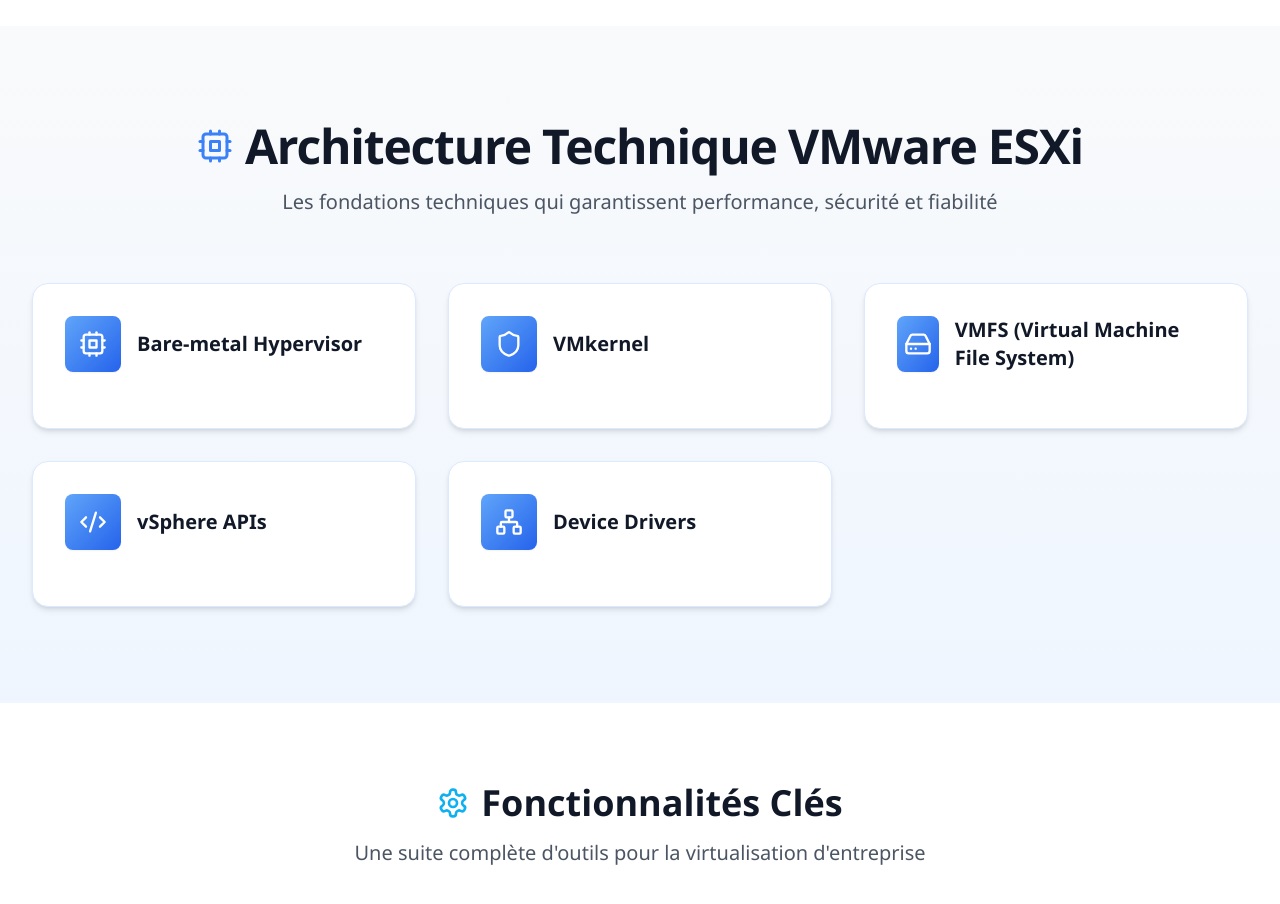
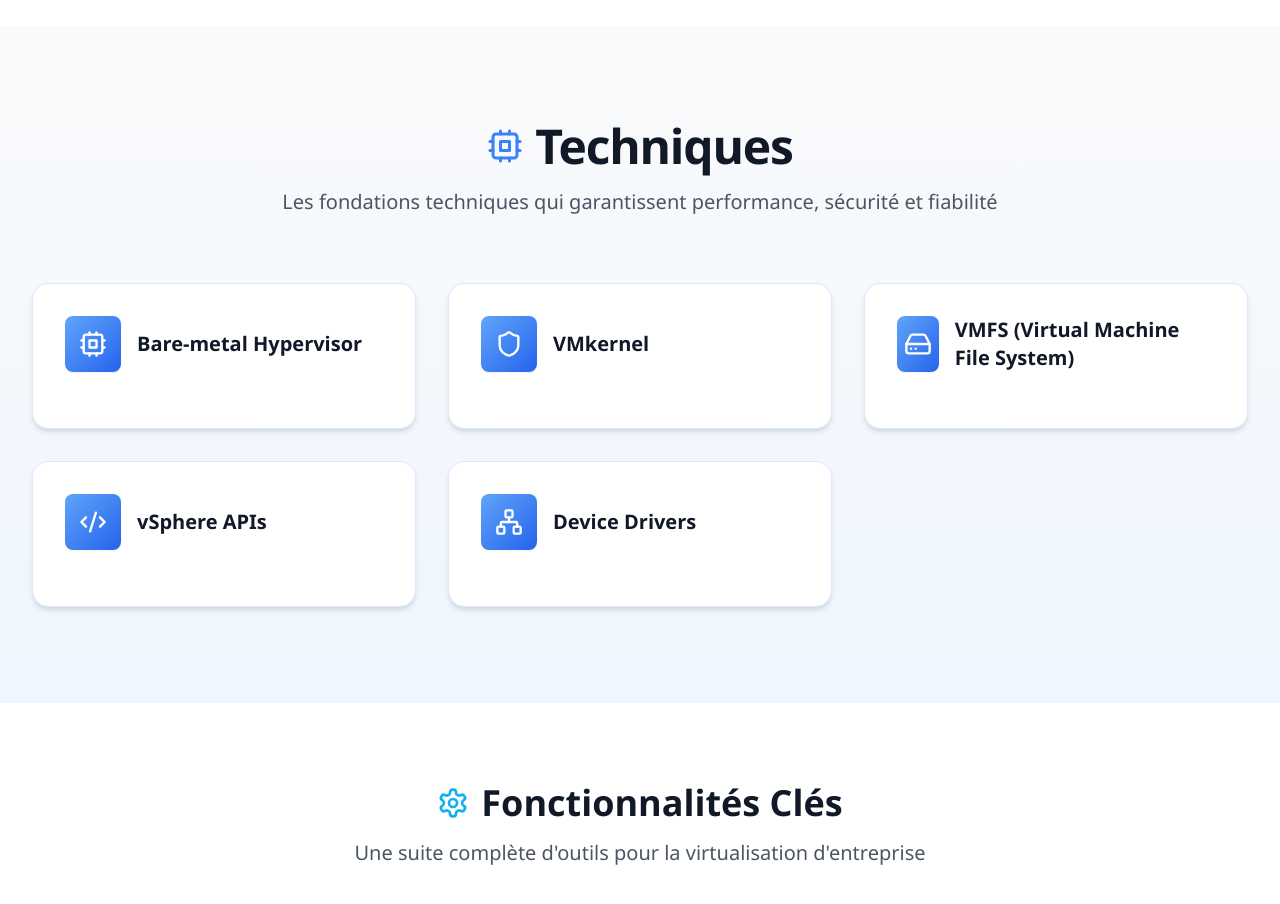
Before and after one commit to raniaBenAli08/esxi, a React (Vite) app: page / in a window 1280 px wide. Shown: the part 4000-4904 px from the top of the page. Built offline with nearby package versions, Linux system fonts and the light colour scheme.

Commit message:
securityyy

```diff
--- a/src/components/AdvancedTechniques.tsx
+++ b/src/components/AdvancedTechniques.tsx
@@ -40,7 +40,7 @@ const AdvancedTechniques: React.FC = () => {
           <div className="flex items-center justify-center mb-4">
             <Cpu size={36} className="text-blue-500 mr-3" />
             <h2 className="text-4xl sm:text-5xl font-extrabold text-gray-900 tracking-tight">
-              Architecture Technique VMware ESXi
+              Techniques
             </h2>
           </div>
           <p className="text-xl text-gray-600 max-w-3xl mx-auto leading-relaxed">
```
